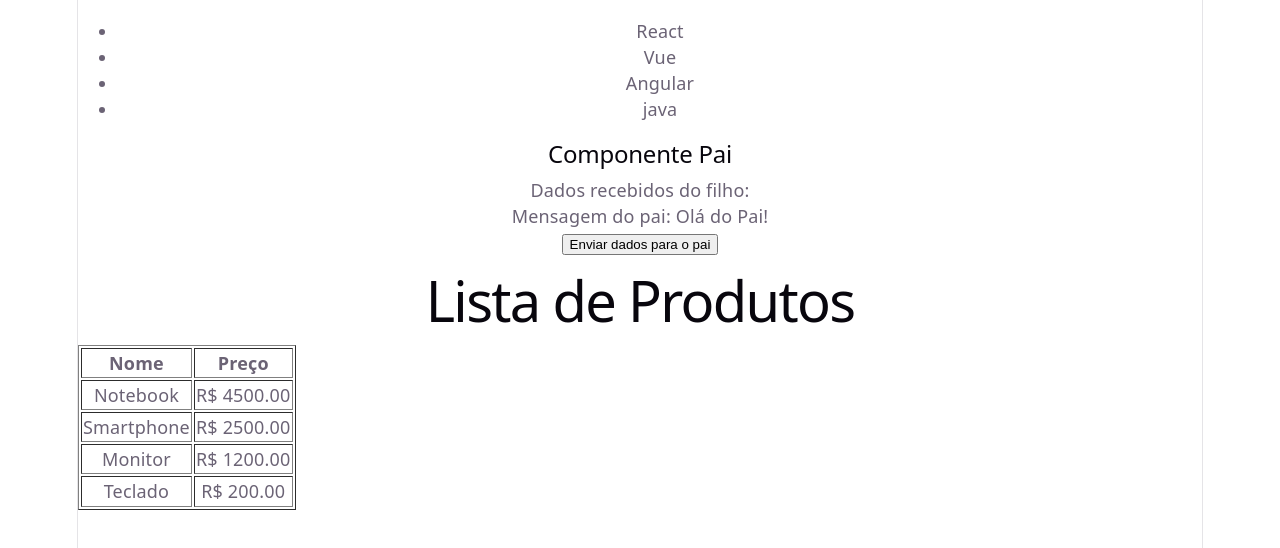
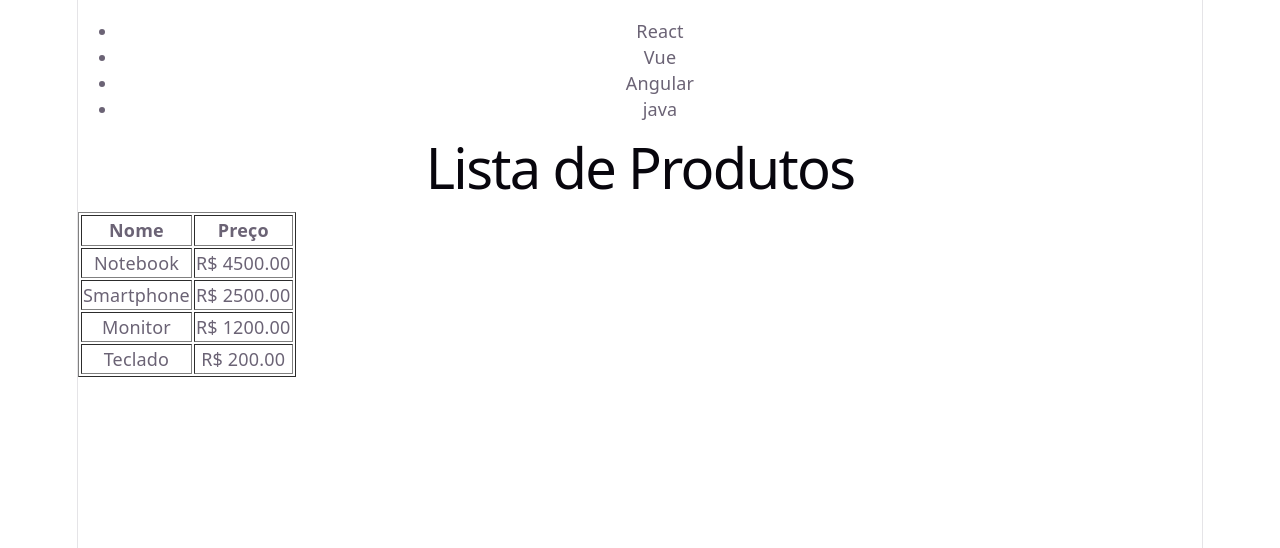
Before and after one commit to lucascammelo/project-react-step, a React (Vite) app in the folder my-react-app/: page / in a window 1280 px wide. Shown: the top 548 px of the page. Built offline with nearby package versions, Linux system fonts and the light colour scheme.

Commit message:
nao sei o que houve. ta dando erro pra eu trocar pra branch da aula integrada

```diff
--- a/my-react-app/src/App.jsx
+++ b/my-react-app/src/App.jsx
@@ -8,7 +8,7 @@ function App() {
   return (
     <div>
       <ItemList />
-      <Pai />
+
       <ListaDeProdutos />
     </div>
   );
```
